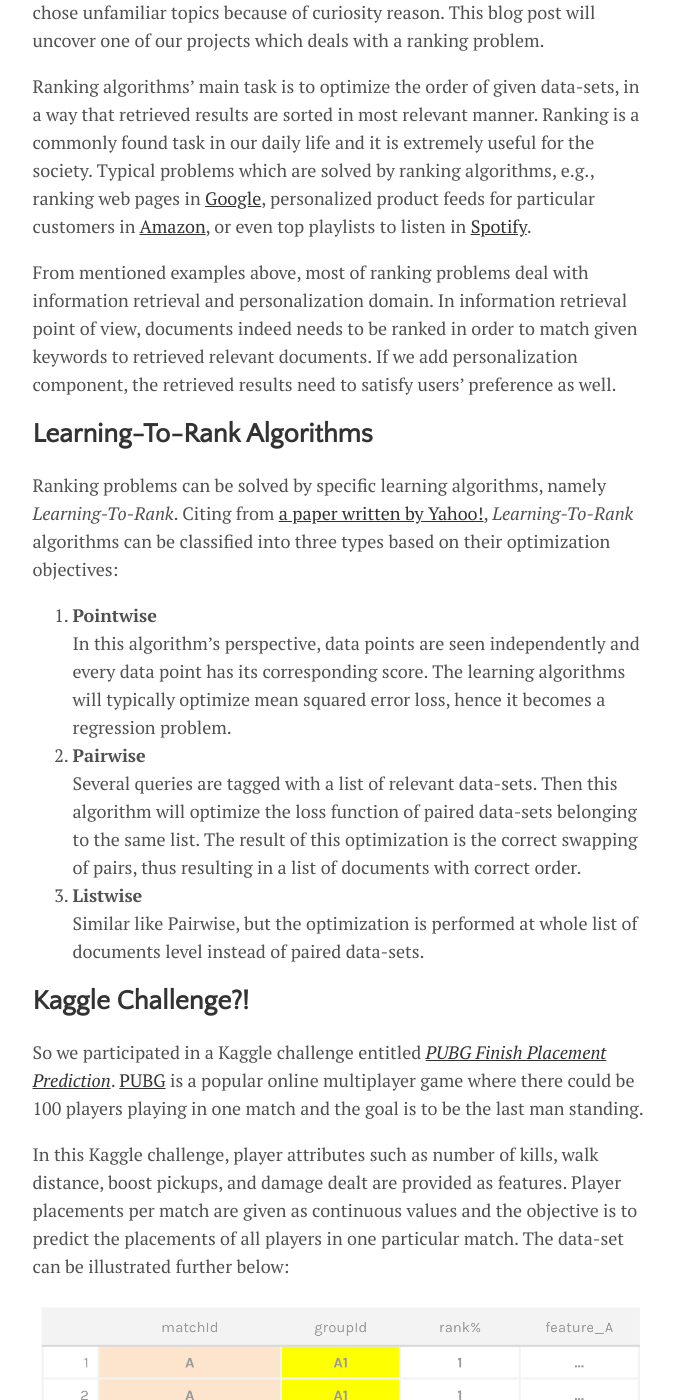
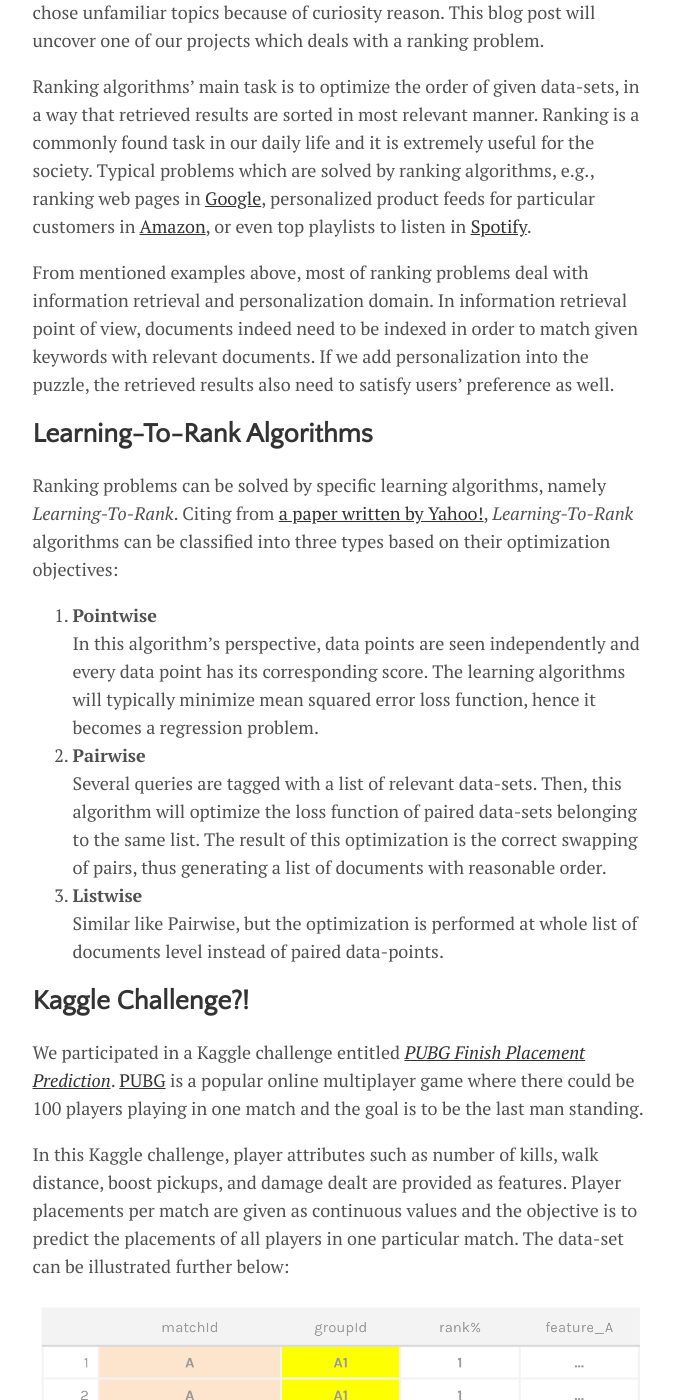
Before and after one commit to abeytheo/abeytheo.github.io, a Jekyll site: the page built from _posts/2019-02-09-ranking-problem.md, in a window 1280 px wide and 1400 px high, scrolled down 654 px. Shown: the whole window, without its empty margins (300-974 px from the left). Built offline with Jekyll 4.4.1, drawn with Linux system fonts in a browser that asks for light colours; formulas are drawn with MathJax 3; comment, search, counter and statistics services are not loaded; some of the changed text lies outside the part shown.

Commit message:
fix typos

```diff
--- a/_posts/2019-02-09-ranking-problem.md
+++ b/_posts/2019-02-09-ranking-problem.md
@@ -11,22 +11,22 @@ In the last three months I have done two machine learning projects with two frie
 
 Ranking algorithms' main task is to optimize the order of given data-sets, in a way that retrieved results are sorted in most relevant manner. Ranking is a commonly found task in our daily life and it is extremely useful for the society. Typical problems which are solved by ranking algorithms, e.g., ranking web pages in [Google](https://www.google.com), personalized product feeds for particular customers in [Amazon](https://www.amazon.com), or even top playlists to listen in [Spotify](https://www.spotify.com).
 
-From mentioned examples above, most of ranking problems deal with information retrieval and personalization domain. In information retrieval point of view, documents indeed needs to be ranked in order to match given keywords to retrieved relevant documents. If we add personalization component, the retrieved results need to satisfy users' preference as well.
+From mentioned examples above, most of ranking problems deal with information retrieval and personalization domain. In information retrieval point of view, documents indeed need to be indexed in order to match given keywords with relevant documents. If we add personalization into the puzzle, the retrieved results also need to satisfy users' preference as well.
 
 ## Learning-To-Rank Algorithms
 
 Ranking problems can be solved by specific learning algorithms, namely *Learning-To-Rank*. Citing from [a paper written by Yahoo!](http://proceedings.mlr.press/v14/chapelle11a/chapelle11a.pdf), *Learning-To-Rank* algorithms can be classified into three types based on their optimization objectives:
 
 1. **Pointwise** <br>
-   In this algorithm's perspective, data points are seen independently and every data point has its corresponding score. The learning algorithms will typically optimize mean squared error loss, hence it becomes a regression problem.
+   In this algorithm's perspective, data points are seen independently and every data point has its corresponding score. The learning algorithms will typically minimize mean squared error loss function, hence it becomes a regression problem.
 2. **Pairwise** <br>
-   Several queries are tagged with a list of relevant data-sets. Then this algorithm will optimize the loss function of paired data-sets belonging to the same list. The result of this optimization is the correct swapping of pairs, thus resulting in a list of documents with correct order.
+   Several queries are tagged with a list of relevant data-sets. Then, this algorithm will optimize the loss function of paired data-sets belonging to the same list. The result of this optimization is the correct swapping of pairs, thus generating a list of documents with reasonable order.
 3. **Listwise** <br>
-   Similar like Pairwise, but the optimization is performed at whole list of documents level instead of paired data-sets.
+   Similar like Pairwise, but the optimization is performed at whole list of documents level instead of paired data-points.
 
 ## Kaggle Challenge?!
 
-So we participated in a Kaggle challenge entitled [*PUBG Finish Placement Prediction*](https://www.kaggle.com/c/pubg-finish-placement-prediction). [PUBG](https://en.wikipedia.org/wiki/PlayerUnknown%27s_Battlegrounds) is a popular online multiplayer game where there could be 100 players playing in one match and the goal is to be the last man standing.
+We participated in a Kaggle challenge entitled [*PUBG Finish Placement Prediction*](https://www.kaggle.com/c/pubg-finish-placement-prediction). [PUBG](https://en.wikipedia.org/wiki/PlayerUnknown%27s_Battlegrounds) is a popular online multiplayer game where there could be 100 players playing in one match and the goal is to be the last man standing.
 
 In this Kaggle challenge, player attributes such as number of kills, walk distance, boost pickups, and damage dealt are provided as features. Player placements per match are given as continuous values and the objective is to predict the placements of all players in one particular match. The data-set can be illustrated further below:
 
@@ -47,7 +47,7 @@ Based on our observation, it was found out that for each match, rankings are ass
 
 ![alt text](/assets/img/posts/2019/feb/agg_group_feature.png "Team-Level Features")
 
-We also inspected features which have the most correlations with ranking placement and below is top 5 highest correlated features.
+We also inspected features which have the most correlations with ranking placement and below is the top 5 highest correlated features.
 
 ![alt text](/assets/img/posts/2019/feb/feature_corr.png "High correlated features")
 
```
Also changed, not shown: other parts of _posts/2019-02-09-ranking-problem.md (+1 -1 lines).
